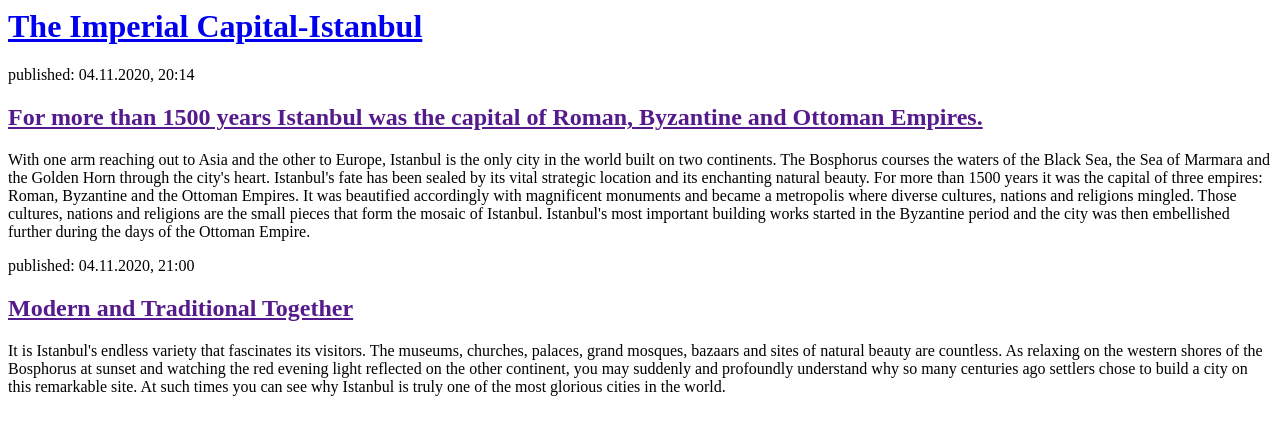
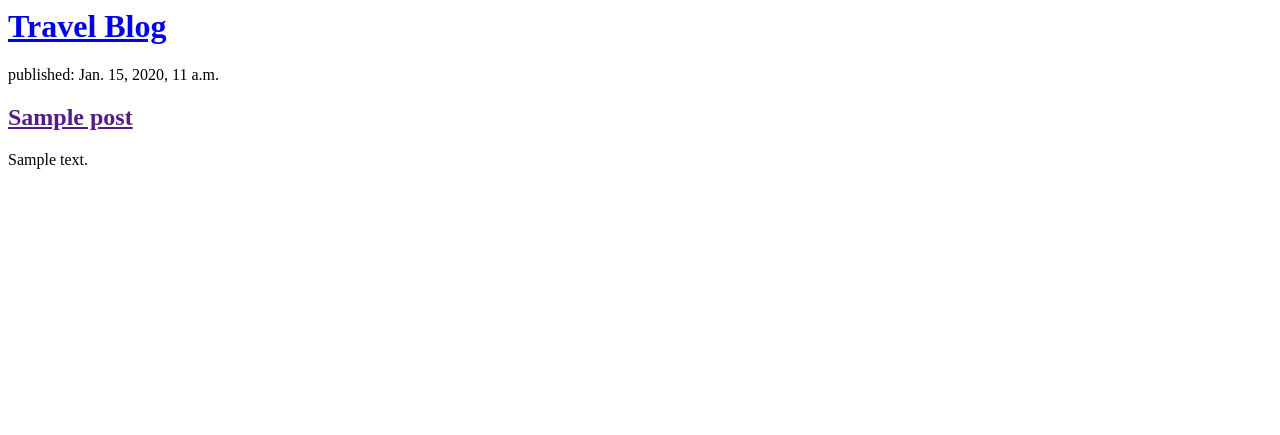
Before and after one commit to rakhmetovaa/my-first-blog, a Django app: page / in a window 1280 px wide. Shown: the top 435 px of the page. Run offline with Django 3.2, Linux system fonts and the light colour scheme; tables that the repository leaves empty hold one stand-in row (values such as "Sample post").

Commit message:
Modified templates to display posts from database.

```diff
--- a/blog/templates/blog/post_list.html
+++ b/blog/templates/blog/post_list.html
@@ -1,26 +1,11 @@
-<html>
-    <head>
-        <title>Istanbul</title>
-    </head>
-    <body>
-        <div>
-            <h1><a href="/">The Imperial Capital-Istanbul</a></h1>
-        </div>
+<div>
+    <h1><a href="/">Travel Blog</a></h1>
+</div>
 
-        <div>
-            <p>published: 04.11.2020, 20:14</p>
-            <h2><a href="">For more than 1500 years Istanbul was the capital of Roman, Byzantine and Ottoman Empires.</a></h2>
-            <p>With one arm reaching out to Asia and the other to Europe, Istanbul is the only city in the world built on two continents. The Bosphorus courses the waters of the Black Sea, the Sea of Marmara and the Golden Horn through the city's heart.
-
-Istanbul's fate has been sealed by its vital strategic location and its enchanting natural beauty. For more than 1500 years it was the capital of three empires: Roman, Byzantine and the Ottoman Empires. It was beautified accordingly with magnificent monuments and became a metropolis where diverse cultures, nations and religions mingled. Those cultures, nations and religions are the small pieces that form the mosaic of Istanbul.
-
-Istanbul's most important building works started in the Byzantine period and the city was then embellished further during the days of the Ottoman Empire.</p>
-        </div>
-
-        <div>
-            <p>published: 04.11.2020, 21:00</p>
-            <h2><a href="">Modern and Traditional Together</a></h2>
-            <p>It is Istanbul's endless variety that fascinates its visitors. The museums, churches, palaces, grand mosques, bazaars and sites of natural beauty are countless. As relaxing on the western shores of the Bosphorus at sunset and watching the red evening light reflected on the other continent, you may suddenly and profoundly understand why so many centuries ago settlers chose to build a city on this remarkable site. At such times you can see why Istanbul is truly one of the most glorious cities in the world.</p>
-        </div>
-    </body>
-</html>
+{% for post in posts %}
+    <div>
+        <p>published: {{ post.published_date }}</p>
+        <h2><a href="">{{ post.title }}</a></h2>
+        <p>{{ post.text|linebreaksbr }}</p>
+    </div>
+{% endfor %}
--- a/blog/views.py
+++ b/blog/views.py
@@ -1,4 +1,7 @@
 from django.shortcuts import render
+from django.utils import timezone
+from .models import Post
+
 def post_list(request):
-    return render(request, 'blog/post_list.html', {})
-# Create your views here.
+    posts = Post.objects.filter(published_date__lte=timezone.now()).order_by('published_date')
+    return render(request, 'blog/post_list.html', {'posts': posts})
```
